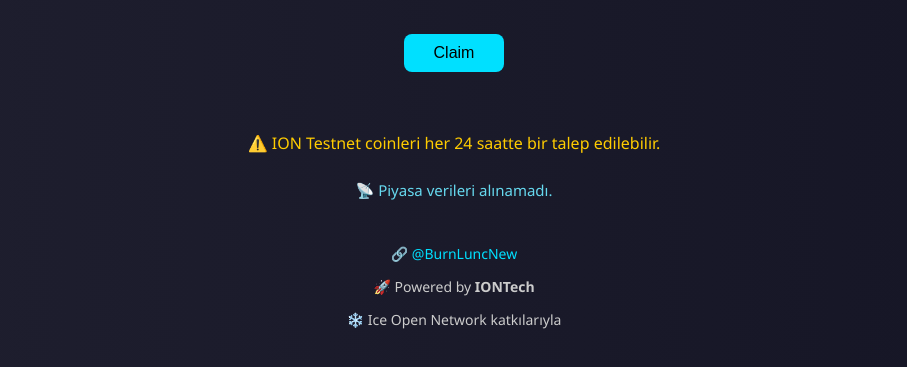
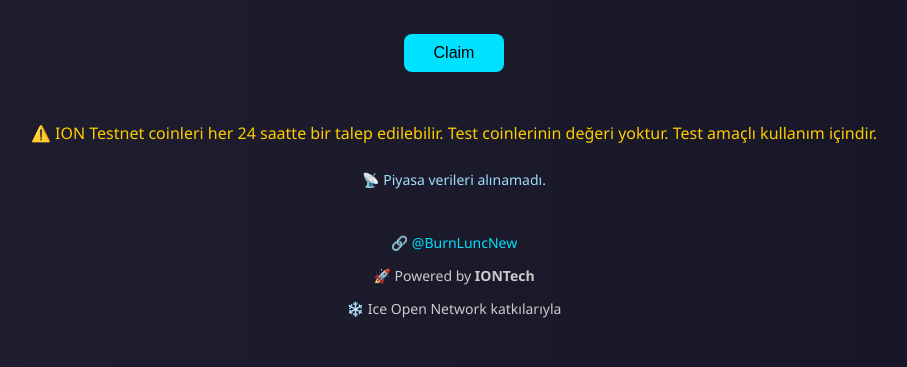
Before and after one commit to mdurmus1987/ion-faucet-proxy, a website: page index.html in a window 1280 px wide. Shown: the part 279-646 px from the top of the page, without its empty margins (186-1093 px from the left). Drawn offline with Linux system fonts and the light colour scheme; no server answers.

Commit message:
Update index.html

```diff
--- a/index.html
+++ b/index.html
@@ -114,10 +114,10 @@
       text-decoration: none;
     }
 
-    #market-data {
+    #market {
       margin-top: 10px;
-      color: #66d9ef;
-      font-size: 15px;
+      font-size: 14px;
+      color: #a0dfff;
     }
 
     @media screen and (max-width: 480px) {
@@ -159,10 +159,9 @@
   <br />
   <button onclick="claim()">Claim</button>
   <div id="result"></div>
+  <p style="margin-top: 10px; color: #ffcc00;">⚠️ ION Testnet coinleri her 24 saatte bir talep edilebilir. Test coinlerinin değeri yoktur. Test amaçlı kullanım içindir.</p>
 
-  <p style="margin-top: 20px; color: #ffcc00;">⚠️ ION Testnet coinleri her 24 saatte bir talep edilebilir.</p>
-
-  <div id="market-data">📊 Güncel veriler yükleniyor...</div>
+  <div id="market">📡 Piyasa verileri yükleniyor...</div>
 
   <div class="footer">
     <p>🔗 <a href="https://x.com/BurnLuncNew" target="_blank">@BurnLuncNew</a></p>
@@ -206,16 +205,15 @@
       }
     }
 
-    // Coingecko'dan ION fiyatı ve arz bilgilerini çek
     async function loadMarketData() {
-      const el = document.getElementById("market-data");
+      const el = document.getElementById("market");
       try {
         const res = await fetch("https://api.coingecko.com/api/v3/coins/ice");
         const data = await res.json();
-        const price = data.market_data.current_price.usd.toFixed(4);
-        const supply = data.market_data.circulating_supply.toLocaleString();
-        const total = data.market_data.total_supply ? data.market_data.total_supply.toLocaleString() : "Bilinmiyor";
-        el.innerText = `💰 Fiyat: $${price} | Dolaşımdaki Arz: ${supply} ION | Toplam Arz: ${total} ION`;
+        const price = data.market_data.current_price.usd;
+        const supply = data.market_data.circulating_supply;
+        const total = data.market_data.total_supply;
+        el.innerText = `💰 Fiyat: $${price} | 🔄 Dolaşım: ${Math.round(supply).toLocaleString()} | 🧊 Toplam Arz: ${Math.round(total).toLocaleString()}`;
       } catch {
         el.innerText = "📡 Piyasa verileri alınamadı.";
       }
```
